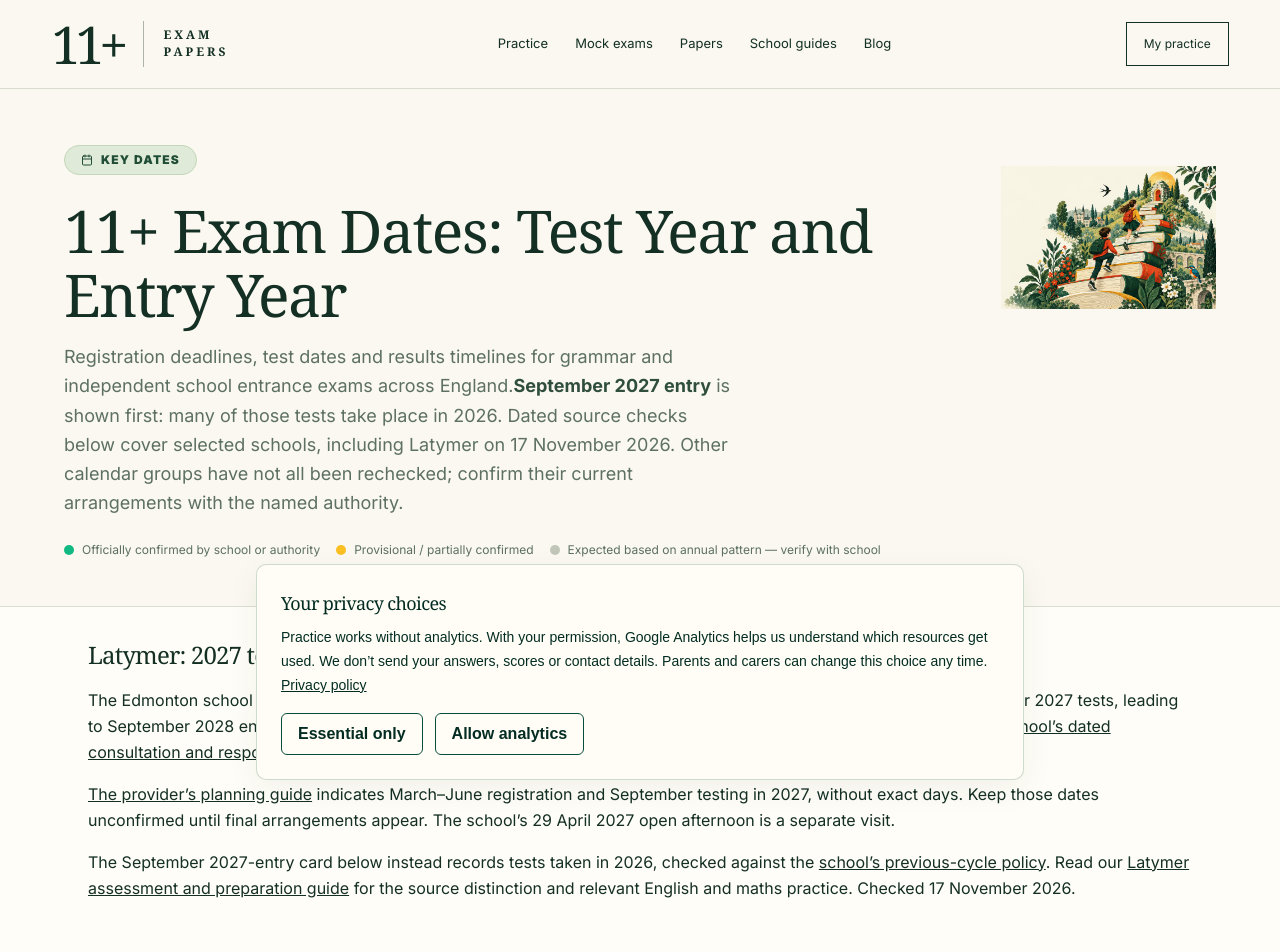
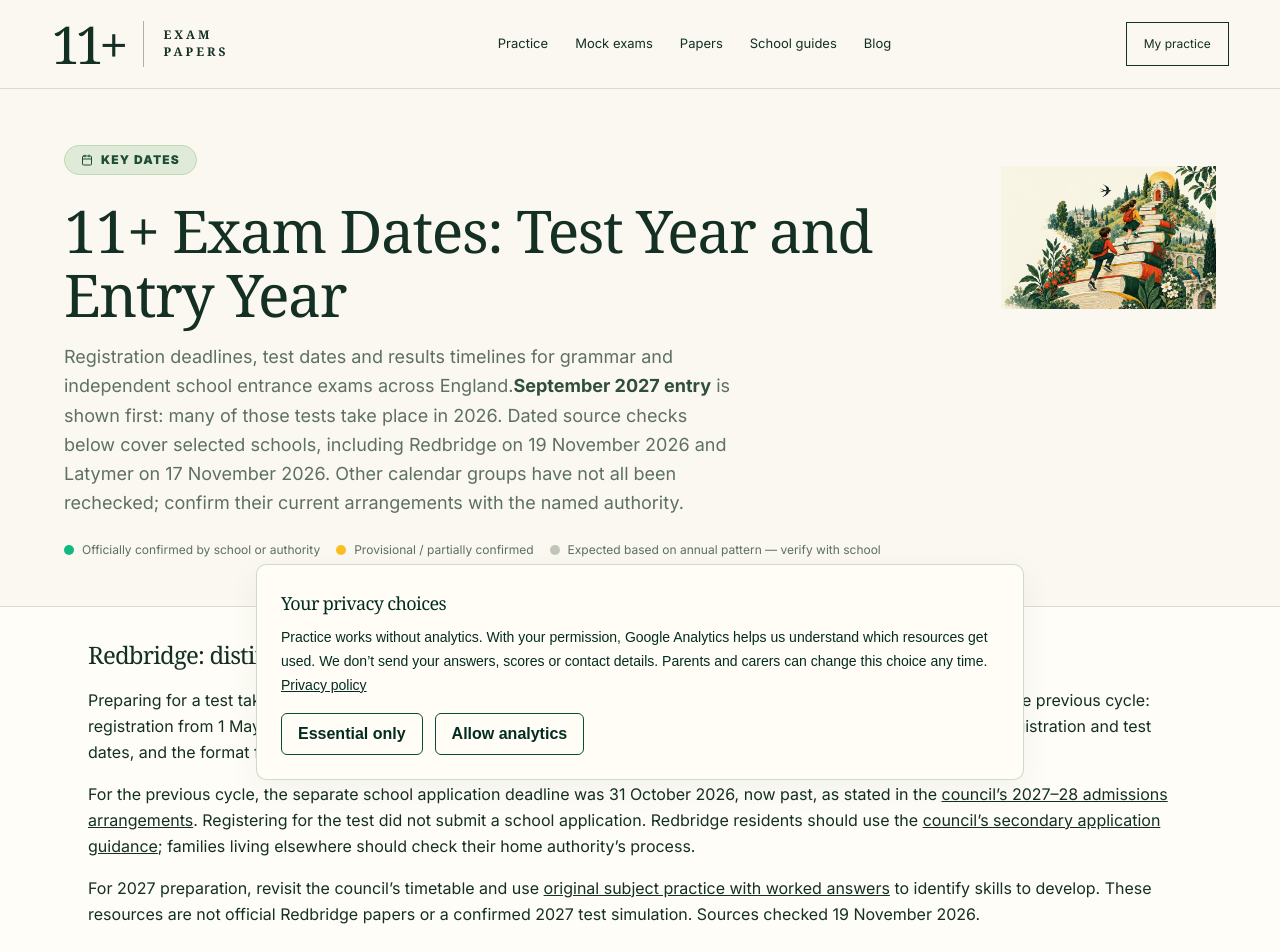
Before and after one commit to vimldn/11plus6, a Next.js app: page /exam-dates in a window 1280 px wide. Shown: the top 952 px of the page. Built offline with nearby package versions, Linux system fonts and the light colour scheme.

Commit message:
Correct Redbridge calendar deadline and distinguish 2027 test planning

```diff
--- a/app/exam-dates/ExamDatesClient.tsx
+++ b/app/exam-dates/ExamDatesClient.tsx
@@ -277,10 +277,11 @@ const GROUPS_2027_ENTRY: SchoolGroup[] = [
       { date: '15 Jun 2026',   event: 'Registration closes (5pm)',         certainty: 'confirmed' },
       { date: '18 Sep 2026',   event: '11+ test day',                      certainty: 'confirmed' },
       { date: 'Mid-Oct 2026',  event: 'Results emailed to parents',        certainty: 'confirmed' },
-      { date: '30 Oct 2026',   event: 'CAF deadline',                      certainty: 'confirmed' },
+      { date: '31 Oct 2026',   event: 'School application deadline (now past)',                      certainty: 'confirmed' },
       { date: '1 Mar 2027',    event: 'National Offers Day',               certainty: 'confirmed' },
     ],
-    officialUrl: 'https://www.redbridge.gov.uk/schools/redbridge-11-plus/',
+    officialUrl: 'https://www.redbridge.gov.uk/schools/school-admissions/redbridge-11-plus/',
+    note: 'Checked 19 November 2026. This card records the 2026 test for September 2027 entry, not tests taken in 2027. Test registration did not replace the separate school application. The council’s admissions arrangements give 31 October 2026 as that application deadline.',
   },
   {
     id: 'trafford-2027',
@@ -520,7 +521,7 @@ export default function ExamDatesClient() {
             </h1>
             <p className="text-lg text-slate-500 max-w-2xl leading-relaxed mb-6">
               Registration deadlines, test dates and results timelines for grammar and independent school entrance exams across England.
-              <strong className="text-slate-700">September 2027 entry</strong> is shown first: many of those tests take place in 2026. Dated source checks below cover selected schools, including Latymer on 17 November 2026. Other calendar groups have not all been rechecked; confirm their current arrangements with the named authority.
+              <strong className="text-slate-700">September 2027 entry</strong> is shown first: many of those tests take place in 2026. Dated source checks below cover selected schools, including Redbridge on 19 November 2026 and Latymer on 17 November 2026. Other calendar groups have not all been rechecked; confirm their current arrangements with the named authority.
             </p>
             <div className="flex flex-wrap gap-4">
               {[
@@ -535,6 +536,13 @@ export default function ExamDatesClient() {
               ))}
             </div>
           </div>
+        </section>
+
+        <section className="max-w-6xl mx-auto px-6 py-8" aria-labelledby="redbridge-2027-tests">
+          <h2 id="redbridge-2027-tests" className="text-2xl font-bold">Redbridge: distinguish 2027 tests from September 2027 entry</h2>
+          <p className="mt-4 leading-relaxed">Preparing for a test taken in 2027 means planning for September 2028 entry. The <a className="underline" href="https://www.redbridge.gov.uk/schools/school-admissions/redbridge-11-plus/">council’s current 11 plus page</a> still gives the previous cycle: registration from 1 May to 15 June 2026 at 5pm, and a test on 18 September 2026 for September 2027 entry. Exact 2027 registration and test dates, and the format for that cohort, remain unconfirmed here. Do not move the old dates forward by a year.</p>
+          <p className="mt-4 leading-relaxed">For the previous cycle, the separate school application deadline was 31 October 2026, now past, as stated in the <a className="underline" href="https://www.redbridge.gov.uk/media/223ce0bg/determined-admissions-arrangements-for-2027-2028.pdf">council’s 2027–28 admissions arrangements</a>. Registering for the test did not submit a school application. Redbridge residents should use the <a className="underline" href="https://www.redbridge.gov.uk/schools/school-admissions/apply-to-start-secondary-school/">council’s secondary application guidance</a>; families living elsewhere should check their home authority’s process.</p>
+          <p className="mt-4 leading-relaxed">For 2027 preparation, revisit the council’s timetable and use <Link className="underline" href="/papers">original subject practice with worked answers</Link> to identify skills to develop. These resources are not official Redbridge papers or a confirmed 2027 test simulation. Sources checked 19 November 2026.</p>
         </section>
 
         <section className="max-w-6xl mx-auto px-6 py-8" aria-labelledby="latymer-2027-tests">
```
Also changed, not shown: 5 other files (tests, documents, lock files or other folders).
